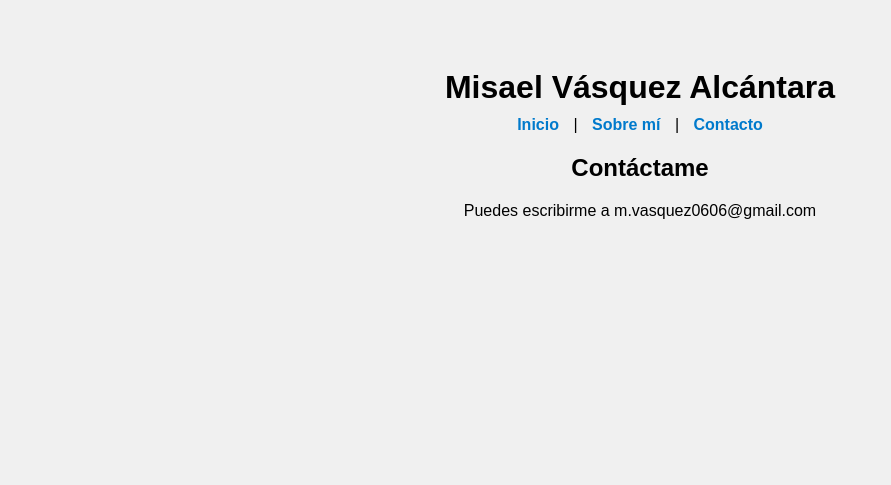
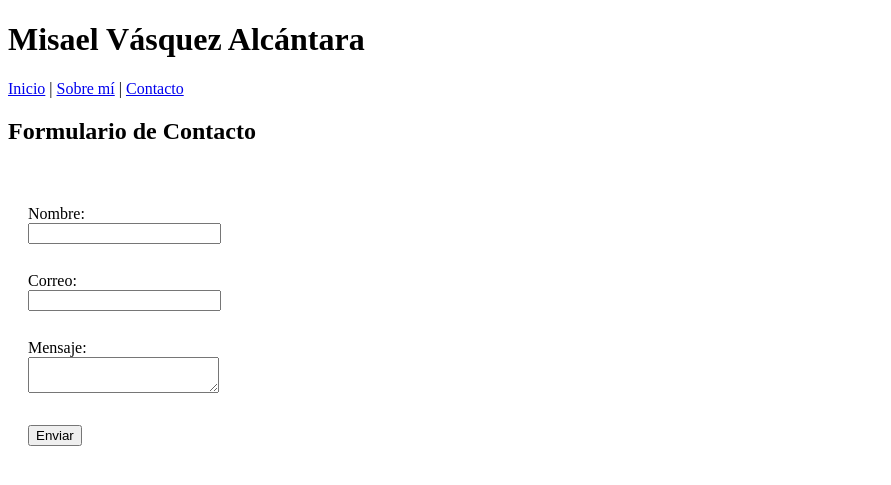
Before and after one commit to MisaelVa06/Proyecto_Flask, a Flask app: page /contact in a window 1280 px wide. Shown: the top 485 px of the page, without its empty margins (0-891 px from the left). Run offline with Flask 3, Linux system fonts and the light colour scheme.

Commit message:
Agregue un formulario en la ruta /contact, para practicar los metodos GET y POST, tambien cree una nueva vista llamada response

```diff
--- a/app.py
+++ b/app.py
@@ -1,4 +1,4 @@
-from flask import Flask, render_template
+from flask import Flask, render_template, request
 
 app = Flask(__name__)
 
@@ -10,9 +10,21 @@ def inicio():
 def about():
     return render_template('about.html')
 
-@app.route('/contact')
+@app.route('/contact', methods=['GET', 'POST'])
 def contact():
+    if request.method == 'POST':
+        nombre = request.form.get('nombre')
+        correo = request.form.get('correo')
+        mensaje = request.form.get('mensaje')
+
+        if not nombre or not correo or not mensaje:
+             error = "Por favor completa todos los campos."
+             return render_template('contact.html', error=error)
+
+        return render_template('response.html', nombre=nombre)
+
     return render_template('contact.html')
+
 
 
 
--- a/static/style.css
+++ b/static/style.css
@@ -1,21 +1,13 @@
-body {
-    font-family: Arial, sans-serif;
-    background-color: #f0f0f0;
-    text-align: center;
-    padding: 40px;
+form {
+    background: #fff;
+    padding: 20px;
+    border-radius: 10px;
+    display: inline-block;
+    text-align: left;
+    margin-top: 20px;
 }
 
-header h1 {
+label, input, textarea {
+    width: 100%;
     margin-bottom: 10px;
 }
-
-nav a {
-    color: #007acc;
-    margin: 0 10px;
-    text-decoration: none;
-    font-weight: bold;
-}
-
-nav a:hover {
-    text-decoration: underline;
-}
--- a/templates/contact.html
+++ b/templates/contact.html
@@ -3,6 +3,22 @@
 {% block title %}Contacto{% endblock %}
 
 {% block content %}
-    <h2>Contáctame</h2>
-   <p>Puedes escribirme a m.vasquez0606@gmail.com</p>
+    <h2>Formulario de Contacto</h2>
+
+    {% if error %}
+        <p style="color:red;">{{ error }}</p>
+    {% endif %}
+
+    <form action="/contact" method="POST">
+        <label for="nombre">Nombre:</label><br>
+        <input type="text" id="nombre" name="nombre"><br><br>
+
+        <label for="correo">Correo:</label><br>
+        <input type="email" id="correo" name="correo"><br><br>
+
+        <label for="mensaje">Mensaje:</label><br>
+        <textarea id="mensaje" name="mensaje"></textarea><br><br>
+
+        <button type="submit">Enviar</button>
+    </form>
 {% endblock %}
```
Also changed, not shown: templates/response.html (added, +8 -0 lines).
